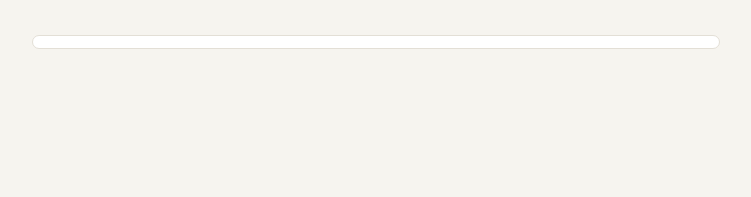
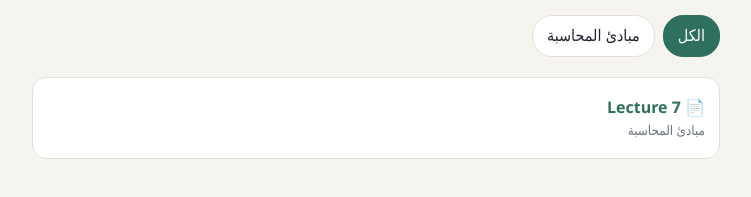
Before and after one commit to Ziad14641/College, a plain HTML site: page index.html in a window 1280 px wide. Shown: the part 91-288 px from the top of the page, without its empty margins (264-1015 px from the left). Drawn offline with Linux system fonts and the light colour scheme.

Commit message:
Update index.html

```diff
--- a/index.html
+++ b/index.html
@@ -31,7 +31,8 @@ h1{font-size:1.5rem;margin:0 0 4px}
 </main>
 <script>
 var FILES = [
-  { subject: "اسم المادة", title: "Lecture 7", file: "LEC7.pdf" }
+  { subject: "مبادئ المحاسبة", title: "Lecture 7", file: "LEC7.pdf" }
+];
 var cur = "الكل";
 function render() {
   var subs = [];
```
